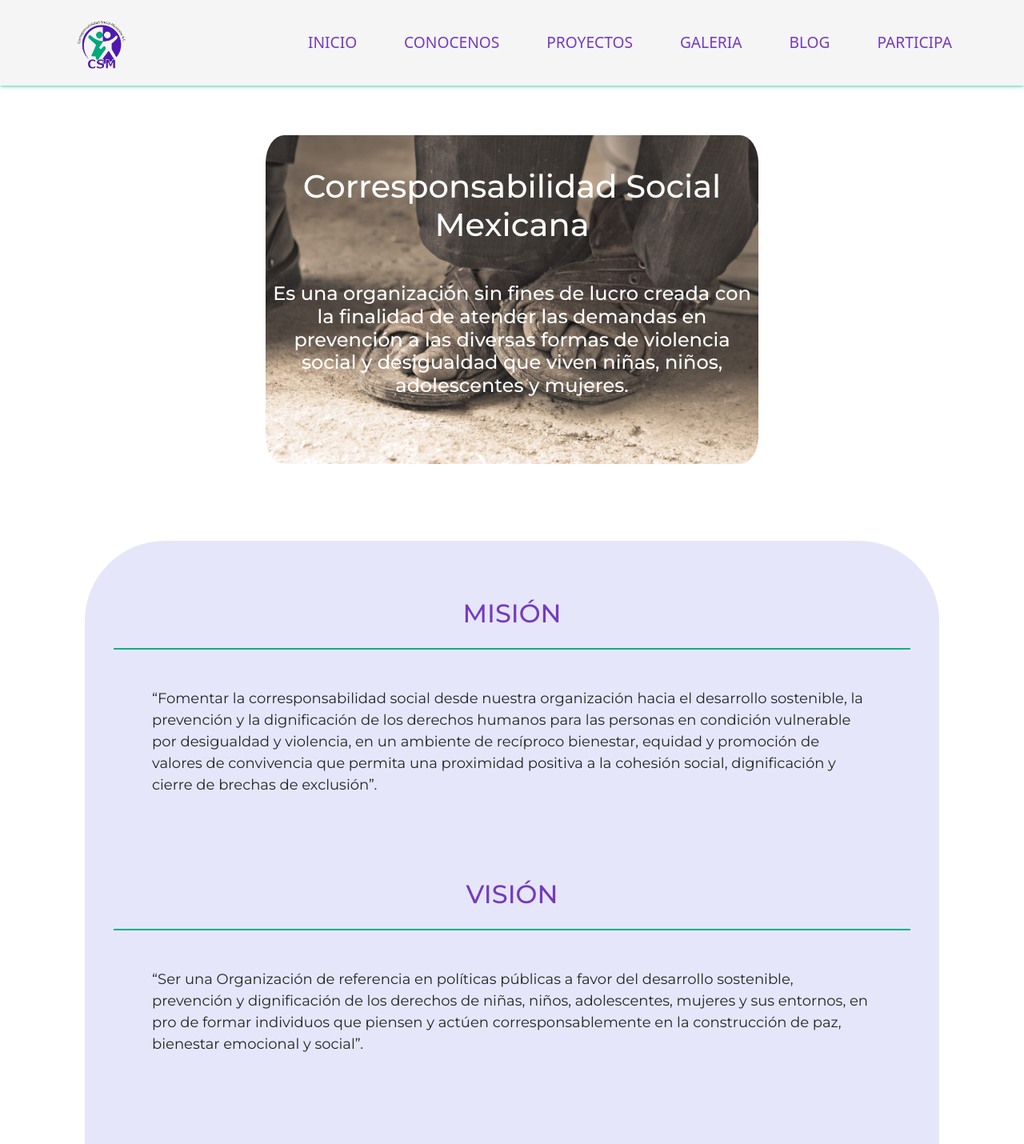
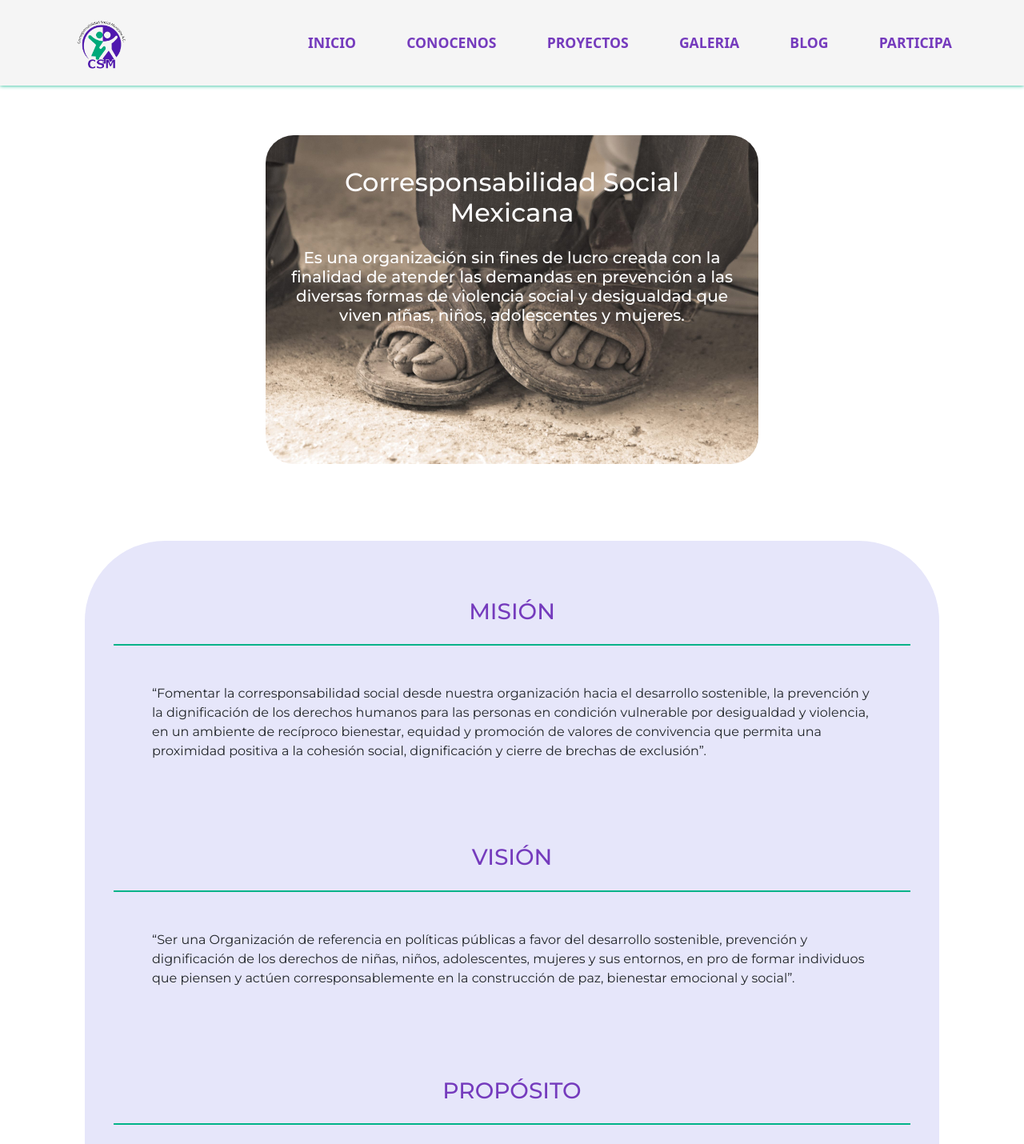
Before and after one commit to corresponsabilidad-mx/frontend, a Next.js app: page /conocenos in a window 1280 px wide. Shown: the top 1430 px of the page at 80% size. Built offline with nearby package versions, Linux system fonts and the light colour scheme; a web font is replaced by a local one.

Commit message:
Improved styles

```diff
--- a/components/Nosotros.js
+++ b/components/Nosotros.js
@@ -7,13 +7,13 @@
 				<div className="container">
 					<div className="mb-5">
 						<div className="container p-5 col-sm-8">
-							<Card className="row">
+							<Card className="">
 								<Card.Img variant="top" src="/images/carousel/carousel3.jpg" style={{borderRadius: "35px"}} />
 								<Card.ImgOverlay className="card-overlay">
-									<Card.Body className="container">
-										<div className="mb-5 text-center mt-4">
-											<h1 className="text-white mb-5" >Corresponsabilidad Social Mexicana </h1>
-											<h4 className="text-white responsive-text" >Es una organización sin fines de lucro creada con la finalidad de atender las demandas en prevención a las diversas formas de violencia social y desigualdad que viven niñas, niños, adolescentes y mujeres.</h4>
+									<Card.Body className="">
+										<div className="container mb-5 text-center mt-4">
+											<h2 className="text-white mb-4" >Corresponsabilidad Social Mexicana </h2>
+											<h5 className="text-white" >Es una organización sin fines de lucro creada con la finalidad de atender las demandas en prevención a las diversas formas de violencia social y desigualdad que viven niñas, niños, adolescentes y mujeres.</h5>
 										</div>
 									</Card.Body>
 								</Card.ImgOverlay>
@@ -22,19 +22,19 @@
 					</div>
 					<div className="mb-5 p-5" style={{backgroundColor: "lavender", borderRadius: "100px"}}>
 						<div className="row">
-							<h2 className="primary-color bg-transparent mb-3 text-center mt-3 p-2">MISIÓN</h2>
+							<h3 className="primary-color bg-transparent mb-3 text-center mt-3 p-2">MISIÓN</h3>
 							<div className="line-deco"></div>
-							<p className="mb-5 p-5" style={{fontSize: "18px"}}>“Fomentar la corresponsabilidad social desde nuestra organización hacia el desarrollo sostenible, la prevención y la dignificación de los derechos humanos para las personas en condición vulnerable por desigualdad y violencia, en un ambiente de recíproco bienestar, equidad y promoción de valores de convivencia que permita una proximidad positiva a la cohesión social, dignificación y cierre de brechas de exclusión”.</p>
+							<p className="mb-5 p-5" style={{fontSize: "1rem"}}>“Fomentar la corresponsabilidad social desde nuestra organización hacia el desarrollo sostenible, la prevención y la dignificación de los derechos humanos para las personas en condición vulnerable por desigualdad y violencia, en un ambiente de recíproco bienestar, equidad y promoción de valores de convivencia que permita una proximidad positiva a la cohesión social, dignificación y cierre de brechas de exclusión”.</p>
 						</div>
 						<div className="row">
-							<h2 className="primary-color bg-transparent mb-3 text-center p-2">VISIÓN</h2>
+							<h3 className="primary-color bg-transparent mb-3 text-center p-2">VISIÓN</h3>
 							<div className="line-deco"></div>
-							<p className="mb-5 p-5" style={{fontSize: "18px"}}>“Ser una Organización de referencia en políticas públicas a favor del desarrollo sostenible, prevención y dignificación de los derechos de niñas, niños, adolescentes, mujeres y sus entornos, en pro de formar individuos que piensen y actúen corresponsablemente en la construcción de paz, bienestar emocional y social”.</p>
+							<p className="mb-5 p-5" style={{fontSize: "1rem"}}>“Ser una Organización de referencia en políticas públicas a favor del desarrollo sostenible, prevención y dignificación de los derechos de niñas, niños, adolescentes, mujeres y sus entornos, en pro de formar individuos que piensen y actúen corresponsablemente en la construcción de paz, bienestar emocional y social”.</p>
 						</div>
 						<div className="row mt-2 mb-5">
-							<h2 className="primary-color bg-transparent mb-3 text-center p-2">PROPÓSITO</h2>
+							<h3 className="primary-color bg-transparent mb-3 text-center p-2">PROPÓSITO</h3>
 							<div className="line-deco"></div>
-							<p className="mb-5 p-5" style={{fontSize: "18px"}}>Nuestro propósito es instrumentar acciones que construyan una cultura dirigida a la corresponsabilidad y la paz, desde el desarrollo, la prevención y dignificación de los derechos de niñas, niños, adolescentes y las mujeres.</p>
+							<p className="mb-5 p-5" style={{fontSize: "1rem"}}>Nuestro propósito es instrumentar acciones que construyan una cultura dirigida a la corresponsabilidad y la paz, desde el desarrollo, la prevención y dignificación de los derechos de niñas, niños, adolescentes y las mujeres.</p>
 						</div>
 					</div>
 				</div>
--- a/components/Organigrama.js
+++ b/components/Organigrama.js
@@ -5,9 +5,9 @@
 	return (
 		<>
 		<h1 className="p-3 text-center p-2 primary-color bg-transparent mb-5">NUESTRO EQUIPO DE TRABAJO</h1>
-		<div className="line-deco mb-5"></div>
+		<div className="line-deco mb-2"></div>
 		<Image
-                        className="mb-5"
+                        className="mb-2 p-5"
                         src="/images/organigrama/organigrama.png"
                         width={1200}
                         height={800}
--- a/styles/globals.css
+++ b/styles/globals.css
@@ -37,14 +37,15 @@
   display: flex;
   justify-content: center;
   text-align: center;
-  font-size: 1.2rem;
+  font-size: 1.1rem;
+  font-weight: bold;
   color:#753bbd !important;
 }
 
 .a-navbar:hover {
   color: white !important;
   background-color: #00b388;
-  transform: scale(1.1);
+  transform: scale(1.2);
   transition: 0.3s;
 }
 
```
